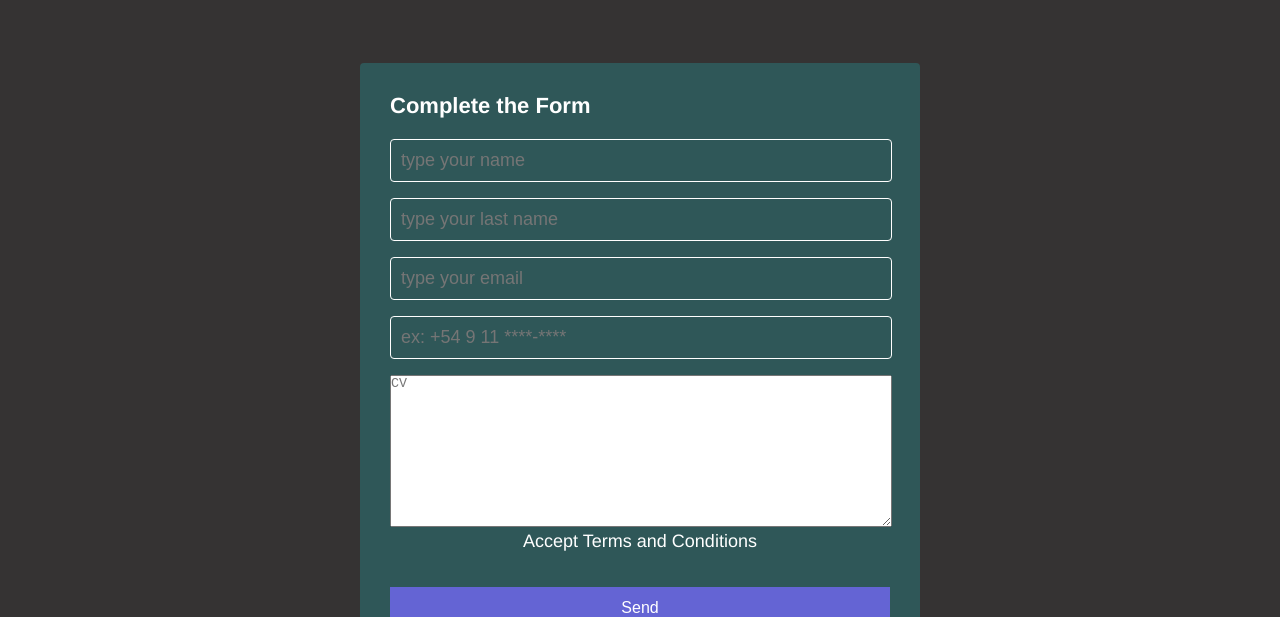
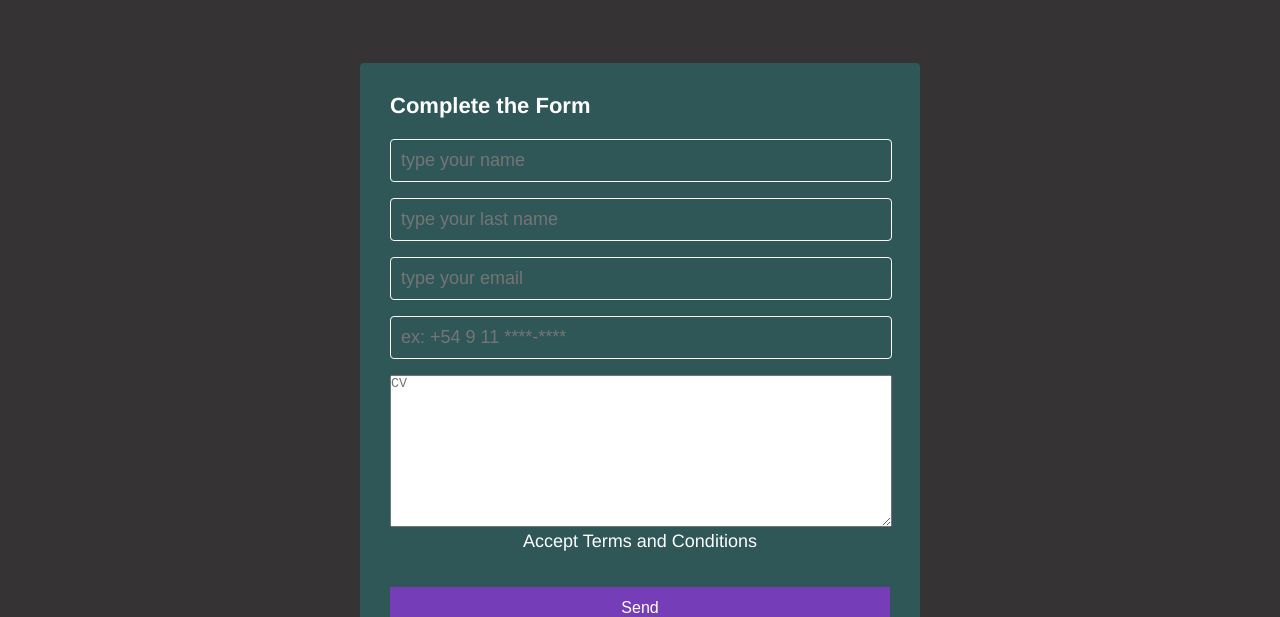
Before and after one commit to LucasPerez9000/ProyectoDJ, a plain HTML site: page BePart.html in a window 1280 px wide. In both pictures the pointer is over the input "Send". Shown: the part 183-800 px from the top of the page. Drawn offline with Linux system fonts and the light colour scheme.

Commit message:
agrego transitions en el formulario

```diff
--- a/estilos.css
+++ b/estilos.css
@@ -556,6 +556,10 @@ transition: height 0.5s ;
     color: white;
     margin: 16px 0;
     font-size: 16px;
+    transition: all 1s;
+}
+.sectionFormulario div .buttons:hover{
+    background: rgb(118, 61, 184);
 }
 @media screen and (max-width: 1000px) {
     .gridContainerFormulario .sectionFormulario div{
```
